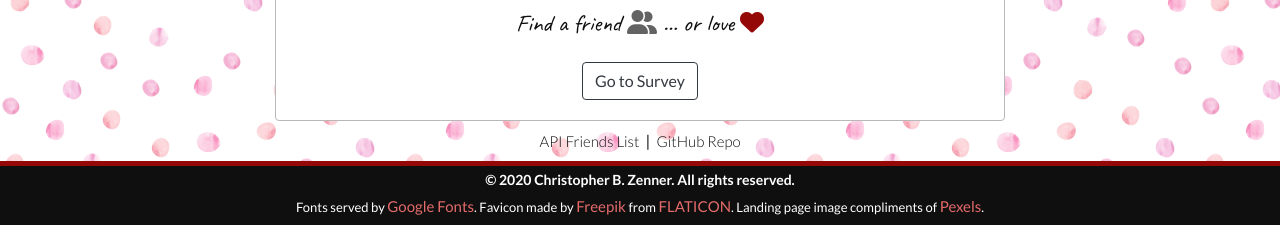
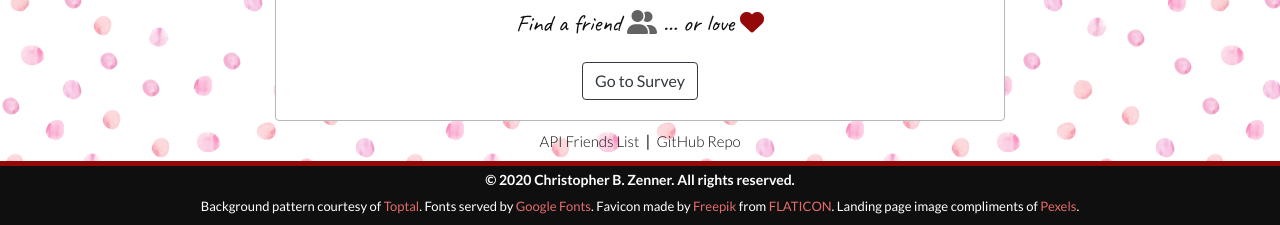
Before and after one commit to icn2you/fsf-a11, a website: page app/public/home.html in a window 1280 px wide. Shown: the part 575-800 px from the top of the page. Drawn offline with nearby package versions, Linux system fonts and the light colour scheme.

Commit message:
style: tweak landing page styling (again)
- Add favicon.
- Add attributions.
- Tweak landing page styling.

```diff
--- a/app/public/home.html
+++ b/app/public/home.html
@@ -9,7 +9,7 @@
     <meta name="description" content="Full Stack Flex Bootcamp Homework 11">
 
     <!-- Favicon -->
-    <link rel="shortcut icon" href="assets/images/female.png">
+    <link rel="shortcut icon" href="/assets/images/hands-and-gestures.png">
 
     <!-- Fonts -->
     <!-- Font Awesome -->
@@ -56,7 +56,7 @@
           <div class="row">
             <div class="col-12 text-center" id="site-info">
               <div id="copyright">&copy; 2020 Christopher B. Zenner. All rights reserved.</div>
-              <div id="attribution">Fonts served by <a href="https://fonts.google.com/" target="_blank">Google Fonts</a>. Favicon made by <a href="https://www.flaticon.com/authors/freepik" title="Freepik" target="_blank">Freepik</a> from <a href="https://www.flaticon.com/" title="Flaticon" target="_blank">FLATICON</a>. Landing page image compliments of <a href="https://pexels.com/" target="_blank">Pexels</a>.</div>
+              <div id="attribution">Background pattern courtesy of <a href="https://www.toptal.com/designers/subtlepatterns/" target="_blank">Toptal</a>. Fonts served by <a href="https://fonts.google.com/" target="_blank">Google Fonts</a>. Favicon made by <a href="https://www.flaticon.com/authors/freepik" title="Freepik" target="_blank">Freepik</a> from <a href="https://www.flaticon.com/" title="Flaticon" target="_blank">FLATICON</a>. Landing page image compliments of <a href="https://pexels.com/" target="_blank">Pexels</a>.</div>
             </div>
           </div>
         </div>
--- a/app/src/scss/style.scss
+++ b/app/src/scss/style.scss
@@ -96,19 +96,19 @@ footer {
   background: $almost-midnight;
   color: white;
 
-  a, a:active, a:hover, a:visited {
-    color: palette.$pinkish;
-    font-weight: 400;
-  }
-
   #copyright {
     font-size: 0.875rem;
     font-weight: 700;
     margin: 0.25vh 0;
   }
 
-  #attribution {
+  #attribution,
+  a, a:active, a:hover, a:visited {
     font-size: 0.8125rem;
     font-weight: 400;
   }
+
+  a, a:active, a:hover, a:visited {
+    color: palette.$pinkish;
+  }
 }
```
Also changed, not shown: app/public/assets/css/style.css, app/public/assets/images/hands-and-gestures.png (added), 1 other file.
